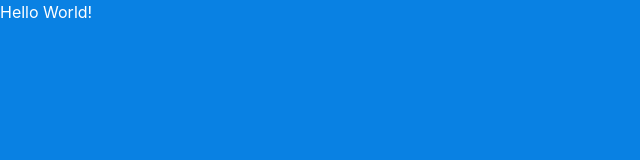
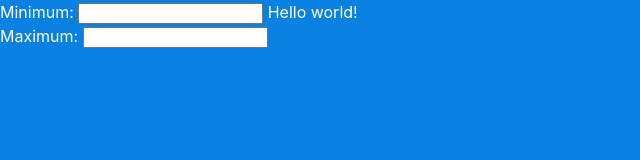
Before and after one commit to VonRiddarn/times-table-training, a website built with Vite: page index.html in a window 1280 px wide. Shown: the whole page, without its empty margins (0-640 px from the left). Built offline with nearby package versions, Linux system fonts and the light colour scheme.

Commit message:
feat: created aside and main layout

```diff
--- a/index.html
+++ b/index.html
@@ -9,8 +9,18 @@
   </head>
   <body>
     <script type="module" src="/src/main.ts"></script>
+	<aside>
+		<span>
+			<label for="min-number">Minimum: </label>
+			<input type="number" id="min-number">
+		</span>
+		<span>
+			<label for="max-number">Maximum: </label>
+			<input type="number" id="max-number">
+		</span>
+	</aside>
 	<main>
-		Hello World!
+		Hello world!
 	</main>
   </body>
 </html>
--- a/src/style.css
+++ b/src/style.css
@@ -15,4 +15,10 @@
 body {
   margin: 0;
   padding: 0;
+  display: flex;
 }
+
+aside {
+	display: flex;
+	flex-direction: column;
+}
```
